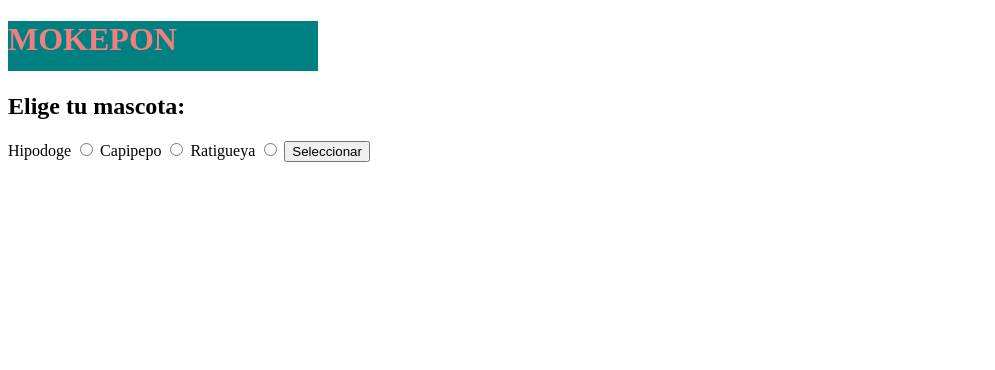
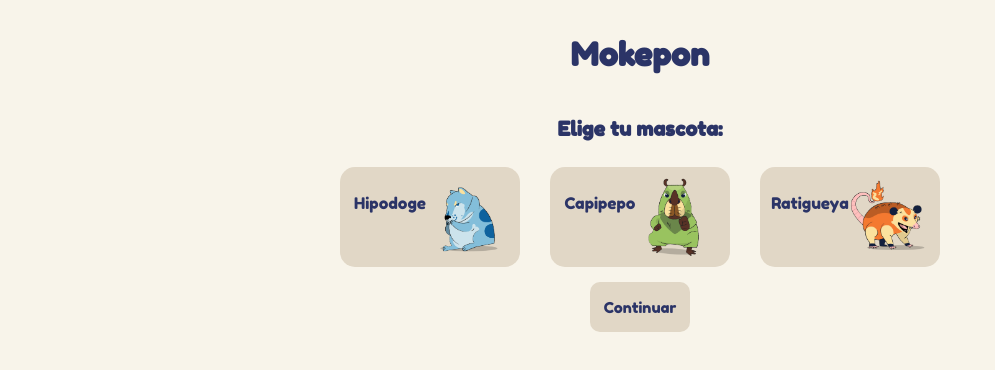
Before and after one commit to MarcoNarvaez/platzi-mokepon, a plain HTML site: page mokepon/mokepon.html in a window 1280 px wide. Shown: the whole page, without its empty margins (0-995 px from the left). Drawn offline with Linux system fonts and the light colour scheme.

Commit message:
estilos a la app

```diff
--- a/mokepon/mokepon.html
+++ b/mokepon/mokepon.html
@@ -9,24 +9,36 @@
     <link rel="stylesheet" href="/mokepon/styles.css">
 </head>
 <body>
-    <h1 class="title">MOKEPON</h1>
+    <section id="seleccionar-mascota">
+        <h1 class="titulo">Mokepon</h1>
 
-    <section id="seleccionar-mascota">
-        <h2>Elige tu mascota:</h2>
+        <h2 class="subtitulo">Elige tu mascota:</h2>
 
-        <label for="hipodoge">Hipodoge</label>
-        <input type="radio" name="mascota" id="hipodoge" />
+        <div class="tarjetas">
+            <label class="tarjeta-mokepon" for="hipodoge">
+                <p>Hipodoge</p>
+                <img src="/assets/hipodoge.png" alt="hipodoge">
+            </label>
+            <input type="radio" name="mascota" id="hipodoge" />
 
-        <label for="capipepo">Capipepo</label>
-        <input type="radio" name="mascota" id="capipepo" />
+            <label class="tarjeta-mokepon" for="capipepo">
+                <p>Capipepo</p>
+                <img src="/assets/capipepo.png" alt="capipepo">
+            </label>
+            <input type="radio" name="mascota" id="capipepo" />
 
-        <label for="ratigueya">Ratigueya</label>
-        <input type="radio" name="mascota" id="ratigueya" />
+            <label class="tarjeta-mokepon" for="ratigueya">
+                <p>Ratigueya</p>
+                <img src="/assets/ratigueya.png" alt="ratigueya">
+            </label>
+            <input type="radio" name="mascota" id="ratigueya" />
+        </div>
 
-        <button id="boton-mascota">Seleccionar</button>
+        <button id="boton-mascota">Continuar</button>
     </section>
 
     <section id="seleccionar-ataque">
+        <h1 class="title">MOKEPON</h1>
         <h2>Elige tu ataque:</h2>
 
         <p>Tu mascota <span id="mascota-jugador"></span> tiene <span id="vidas-jugador">3</span> vidas</p>
--- a/mokepon/styles.css
+++ b/mokepon/styles.css
@@ -1,6 +1,59 @@
-.title {
-    color: lightcoral;
-    width: 310px;
+@import url('https://fonts.googleapis.com/css2?family=Fredoka+One&display=swap');
+
+body {
+    font-family: 'Fredoka One', cursive;
+    background-color: #F8F4EA;
+    color: #2B3467;
+}
+
+#seleccionar-mascota {
+    display: flex;
+    flex-direction: column;
+    justify-content: center;
+    align-items: center;
+}
+
+.titulo {
+    font-size: 32px;
+}
+
+.subtitulo {
+    font-size: 20px;
+}
+
+.tarjetas {
+    display: flex;
+    gap: 10px;
+}
+
+.tarjeta-mokepon {
+    width: 180px;
+    height: 100px;
+    background: #E1D7C6;
+    padding: 10px;
+    box-sizing: border-box;
+    margin: 10px;
+    border-radius: 15px;
+    display: flex;
+    justify-content: center;
+}
+
+.tarjeta-mokepon img {
+    width: 80px;
+}
+
+input {
+    display: none;
+}
+
+#boton-mascota {
+    width: 100px;
     height: 50px;
-    background-color: teal;
+    background-color: #E1D7C6;
+    border-radius: 10px;
+    border: none;
+    margin: 5px;
+    color: #2B3467;
+    font-family: 'Fredoka One', cursive;
+    font-size: 15px;
 }
```
Also changed, not shown: assets/capipepo.png (added), assets/hipodoge.png (added), assets/ratigueya.png (added), js/piedrapapeltijera.html (renamed from piedrapapeltijera.html).
